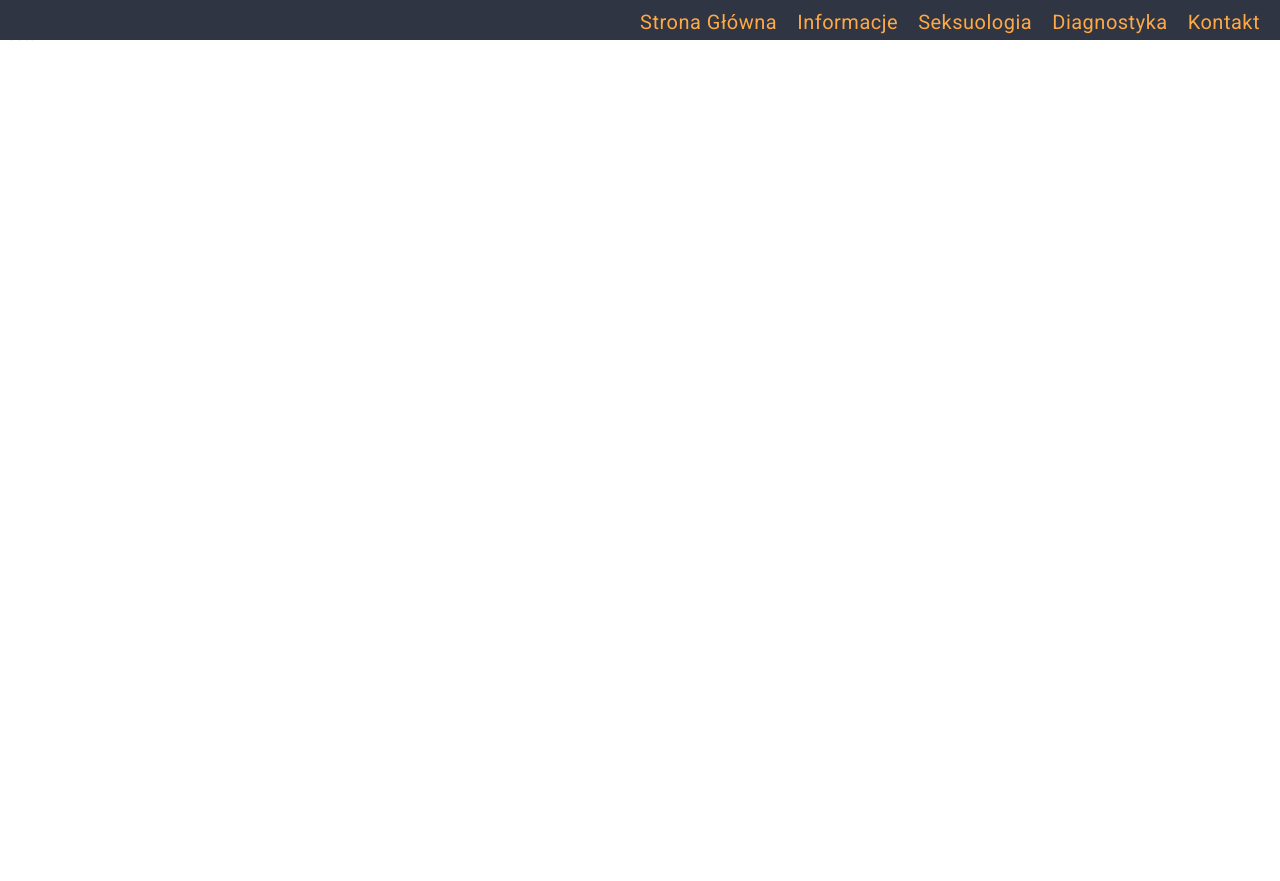
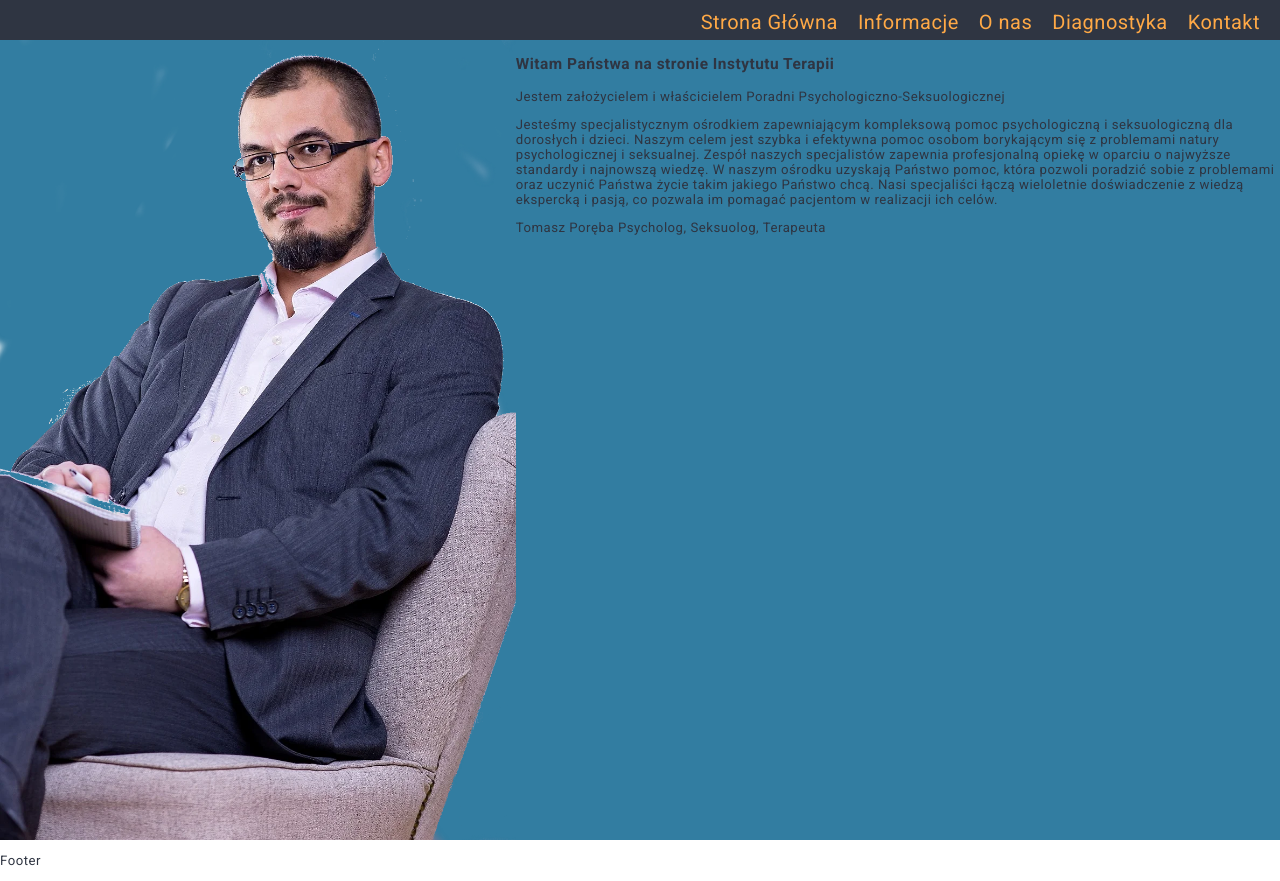
Before and after one commit to wrotewrong/instytut_tp, a React (Create React App) app in the folder client/: page /about in a window 1280 px wide. Before the commit this address had no page. Before the commit the page ends 800 px from the top, so only its background shows below. Built offline with nearby package versions, Linux system fonts and the light colour scheme.

Commit message:
Change Sexology component into About component, add its content

```diff
--- a/client/src/App.js
+++ b/client/src/App.js
@@ -1,6 +1,6 @@
 import { Routes, Route } from 'react-router-dom';
 import { Home } from './components/pages/Home/home';
-import { Sexology } from './components/pages/Sexology/sexology';
+import { About } from './components/pages/About/about';
 import { Diagnostics } from './components/pages/Diagnostics/diagnostics';
 import { Contact } from './components/pages/Contact/contact';
 import { NotFound } from './components/pages/NotFound/notFound';
@@ -13,7 +13,7 @@ export function App() {
       <Routes>
         <Route path='/' element={<Home />} />
         <Route path='/information' element={<Information />} />
-        <Route path='/sexology' element={<Sexology />} />
+        <Route path='/about' element={<About />} />
         <Route path='/diagnostics' element={<Diagnostics />} />
         <Route path='/contact' element={<Contact />} />
         <Route path='*' element={<NotFound />} />
--- a/client/src/components/layout/NavBar/navBar.js
+++ b/client/src/components/layout/NavBar/navBar.js
@@ -20,8 +20,8 @@ export function NavBar() {
         <Nav.Link className={styles.link} as={NavLink} to='/information'>
           Informacje
         </Nav.Link>
-        <Nav.Link className={styles.link} as={NavLink} to='/sexology'>
-          Seksuologia
+        <Nav.Link className={styles.link} as={NavLink} to='/about'>
+          O nas
         </Nav.Link>
         <Nav.Link className={styles.link} as={NavLink} to='/diagnostics'>
           Diagnostyka
--- /dev/null
+++ b/client/src/components/pages/About/about.js
@@ -0,0 +1,37 @@
+import styles from './about.module.scss';
+
+export function About() {
+  return (
+    <div className={styles.about}>
+      <div className={styles.aboutWrapper}>
+        <div className={styles.aboutPhoto}>
+          <img src='owner.webp' alt='the owner' />
+        </div>
+        <div className={styles.aboutDescription}>
+          <h3 className={styles.aboutHeader}>
+            Witam Państwa na stronie Instytutu Terapii
+          </h3>
+          <p className={styles.aboutOwner}>
+            Jestem założycielem i właścicielem Poradni
+            Psychologiczno-Seksuologicznej
+          </p>
+          <p className={styles.aboutText}>
+            Jesteśmy specjalistycznym ośrodkiem zapewniającym kompleksową pomoc
+            psychologiczną i seksuologiczną dla dorosłych i dzieci. Naszym celem
+            jest szybka i efektywna pomoc osobom borykającym się z problemami
+            natury psychologicznej i seksualnej. Zespół naszych specjalistów
+            zapewnia profesjonalną opiekę w oparciu o najwyższe standardy i
+            najnowszą wiedzę. W naszym ośrodku uzyskają Państwo pomoc, która
+            pozwoli poradzić sobie z problemami oraz uczynić Państwa życie takim
+            jakiego Państwo chcą. Nasi specjaliści łączą wieloletnie
+            doświadczenie z wiedzą ekspercką i pasją, co pozwala im pomagać
+            pacjentom w realizacji ich celów.{' '}
+          </p>
+          <p className={styles.ownerSign}>
+            Tomasz Poręba Psycholog, Seksuolog, Terapeuta{' '}
+          </p>
+        </div>
+      </div>
+    </div>
+  );
+}
--- /dev/null
+++ b/client/src/components/pages/About/about.module.scss
@@ -0,0 +1,33 @@
+@import '../../../styles/settings.scss';
+
+.about {
+  margin-top: 40px;
+  background-color: $color-main;
+  height: 100vh;
+}
+
+.aboutWrapper {
+  height: 100%;
+  display: flex;
+  justify-content: space-between;
+}
+
+.aboutPhoto {
+  width: 50%;
+
+  & img {
+    height: 100%;
+  }
+}
+
+// .aboutDescription {
+// }
+
+// .aboutHeader {
+// }
+// .aboutOwner {
+// }
+// .aboutText {
+// }
+// .ownerSign {
+// }
--- a/client/src/components/pages/Home/home.js
+++ b/client/src/components/pages/Home/home.js
@@ -93,41 +93,6 @@ export function Home() {
           </div>
         </div>
       </section>
-
-      <section className={styles.about}>
-        {/* <div className={styles.container}> */}
-        <div className={styles.aboutWrapper}>
-          <div className={styles.aboutPhoto}>
-            {/* <img src='owner.webp' alt='the owner' /> */}
-          </div>
-          <div className={styles.aboutDescription}>
-            <div className={styles.aboutHeader}>
-              Witam Państwa na stronie Instytutu Terapii
-            </div>
-            <div className={styles.aboutOwner}>
-              Jestem założycielem i właścicielem Poradni
-              Psychologiczno-Seksuologicznej
-            </div>
-            <div className={styles.aboutText}>
-              Jesteśmy specjalistycznym ośrodkiem zapewniającym kompleksową
-              pomoc psychologiczną i seksuologiczną dla dorosłych i dzieci.
-              Naszym celem jest szybka i efektywna pomoc osobom borykającym się
-              z problemami natury psychologicznej i seksualnej. Zespół naszych
-              specjalistów zapewnia profesjonalną opiekę w oparciu o najwyższe
-              standardy i najnowszą wiedzę. W naszym ośrodku uzyskają Państwo
-              pomoc, która pozwoli poradzić sobie z problemami oraz uczynić
-              Państwa życie takim jakiego Państwo chcą. Nasi specjaliści łączą
-              wieloletnie doświadczenie z wiedzą ekspercką i pasją, co pozwala
-              im pomagać pacjentom w realizacji ich celów.{' '}
-            </div>
-            <div className={styles.ownerSign}>
-              {' '}
-              Tomasz Poręba Psycholog, Seksuolog, Terapeuta{' '}
-            </div>
-          </div>
-        </div>
-        {/* </div> */}
-      </section>
     </div>
   );
 }
--- a/client/src/components/pages/Information/information.module.scss
+++ b/client/src/components/pages/Information/information.module.scss
@@ -8,7 +8,6 @@
   font-size: 20px;
 
   & h3 {
-    display: inline-block;
     margin-bottom: 0;
     text-decoration: underline;
     text-decoration-color: $color-details;
@@ -24,6 +23,7 @@
 @media (max-width: 650px) {
   .informationWrapper {
     text-align: center;
+    font-size: 16px;
 
     & ul {
       padding-left: 0;
--- a/client/src/components/pages/Sexology/sexology.js
+++ /dev/null
@@ -1,3 +0,0 @@
-export function Sexology() {
-  return <div>Sexology</div>;
-}
```
